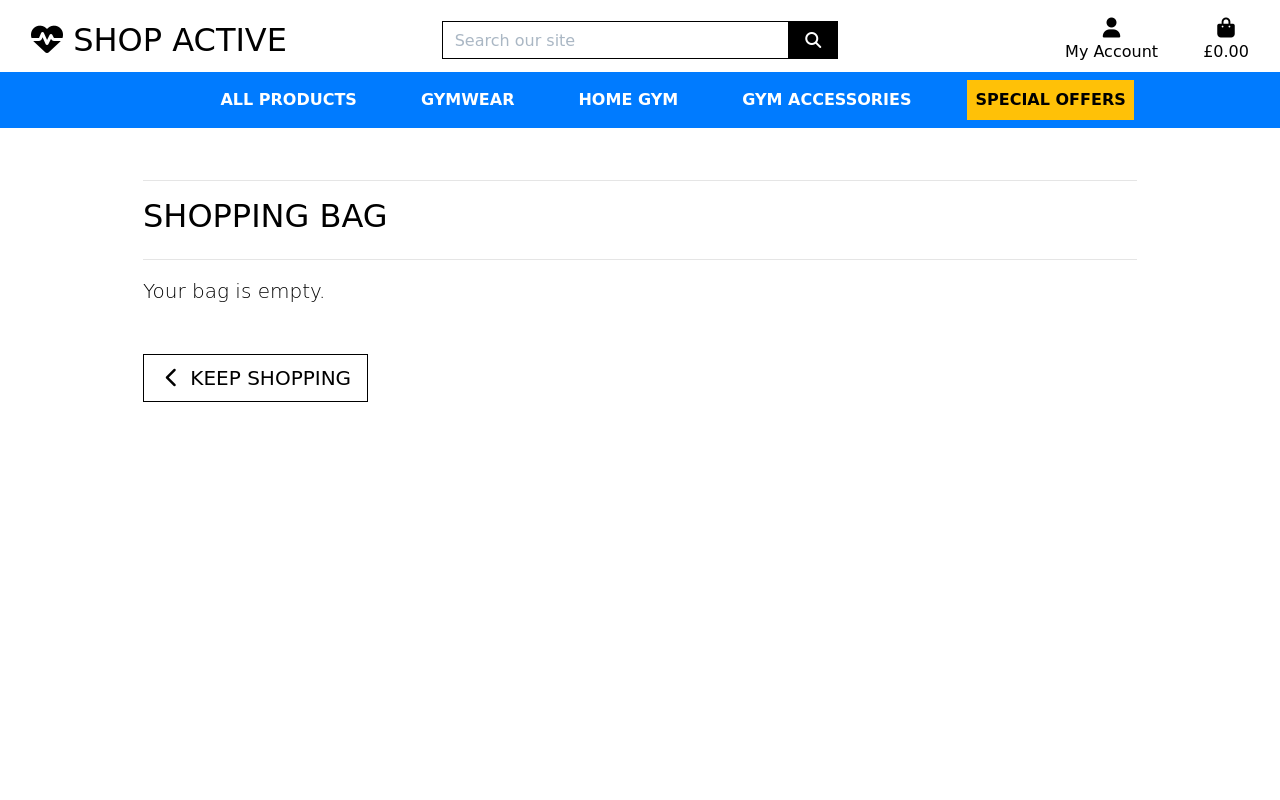
After one commit to Gazerb/shop_active, a Django app: page /bag/ in a window 1280 px wide. The commit adds this page. Run offline with Django 3.2, Linux system fonts and the light colour scheme; some libraries are stand-ins or nearby versions.

Commit message:
content added to bag to display users shopping bag

```diff
--- /dev/null
+++ b/bag/templates/bag/bag.html
@@ -0,0 +1,39 @@
+{% extends "base.html" %}
+{% load static %}
+
+{% block page_header %}
+    <div class="container header-container">
+        <div class="row">
+            <div class="col"></div>
+        </div>
+    </div>
+{% endblock %}
+
+{% block content %}
+    <div class="overlay"></div>
+    <div class="container mb-2">
+        <div class="row">
+            <div class="col">
+                <hr>
+                <h2 class="logo-font mb-4 text-black">Shopping Bag</h2>
+                <hr>
+            </div>
+        </div>
+
+        <div class="row">
+            <div class="col">
+                {% if bag_items %}
+                    <div class="table-responsive rounded"></div>
+                {% else %}
+                    <p class="lead mb-5 text-black">Your bag is empty.</p>
+                    <a href="{% url 'products' %}" class="btn btn-outline-black rounded-0 btn-lg">
+                        <span class="icon">
+                            <i class="fas fa-chevron-left"></i>
+                        </span>
+                        <span class="text-uppercase text-black">Keep Shopping</span>
+                    </a>
+                {% endif %}
+            </div>
+        </div>
+    </div>
+{% endblock %}
--- /dev/null
+++ b/bag/urls.py
@@ -0,0 +1,6 @@
+from django.urls import path
+from . import views
+
+urlpatterns = [
+    path('', views.view_bag, name='view_bag')
+]
--- a/shop_active/settings.py
+++ b/shop_active/settings.py
@@ -27,7 +27,7 @@ SECRET_KEY = 'django-insecure-qc)iho^#__rvwczusaxg(qmak8g)utfotbbo$n^98!&d)s4-le
 # SECURITY WARNING: don't run with debug turned on in production!
 DEBUG = True
 
-ALLOWED_HOSTS = ['8000-gazerb-shop-active-aeckq9mqxz.us2.codeanyapp.com']
+ALLOWED_HOSTS = ['8000-gazerb-shop-active-31l6lij2l1.us2.codeanyapp.com']
 
 
 # Application definition
--- a/shop_active/urls.py
+++ b/shop_active/urls.py
@@ -23,4 +23,5 @@ urlpatterns = [
     path('accounts/', include('allauth.urls')),
     path('', include('home.urls')),
     path('products/', include('products.urls')),
+    path('bag/', include('bag.urls')),
 ] + static(settings.MEDIA_URL, document_root=settings.MEDIA_ROOT)
--- a/templates/base.html
+++ b/templates/base.html
@@ -81,7 +81,18 @@
                         </div>
                     </li>
                     <li class="list-inline-item">
-
+                        <a class="{% if grand_total %}text-info font-weight-bold{% else %}text-black{% endif %} nav-link" href="{% url 'view_bag' %}">
+                            <div class="text-center">
+                                <div><i class="fas fa-shopping-bag fa-lg"></i></div>
+                                <p class="my-0">
+                                    {% if grand_total %}
+                                        £{{ grand_total|floatformat:2 }}
+                                    {% else %}
+                                        £0.00
+                                    {% endif %}
+                                </p>
+                            </div>
+                        </a>
                     </li>
                 </ul>
             </div>
--- a/templates/includes/mobile-top-header.html
+++ b/templates/includes/mobile-top-header.html
@@ -42,14 +42,14 @@
       </div>
   </li>
   <li class="list-inline-item">
-      <a class="{% if grand_total %}text-primary font-weight-bold{% else %}text-black{% endif %} nav-link d-block d-lg-none" href="">
+      <a class="{% if grand_total %}text-primary font-weight-bold{% else %}text-black{% endif %} nav-link d-block d-lg-none" href="{% url 'view_bag' %}">
           <div class="text-center">
               <div><i class="fas fa-shopping-bag fa-lg"></i></div>
               <p class="my-0">
                   {% if grand_total %}
                       £{{ grand_total|floatformat:2 }}
                   {% else %}
-                      $0.00
+                      £0.00
                   {% endif %}
               </p>
           </div>
```
